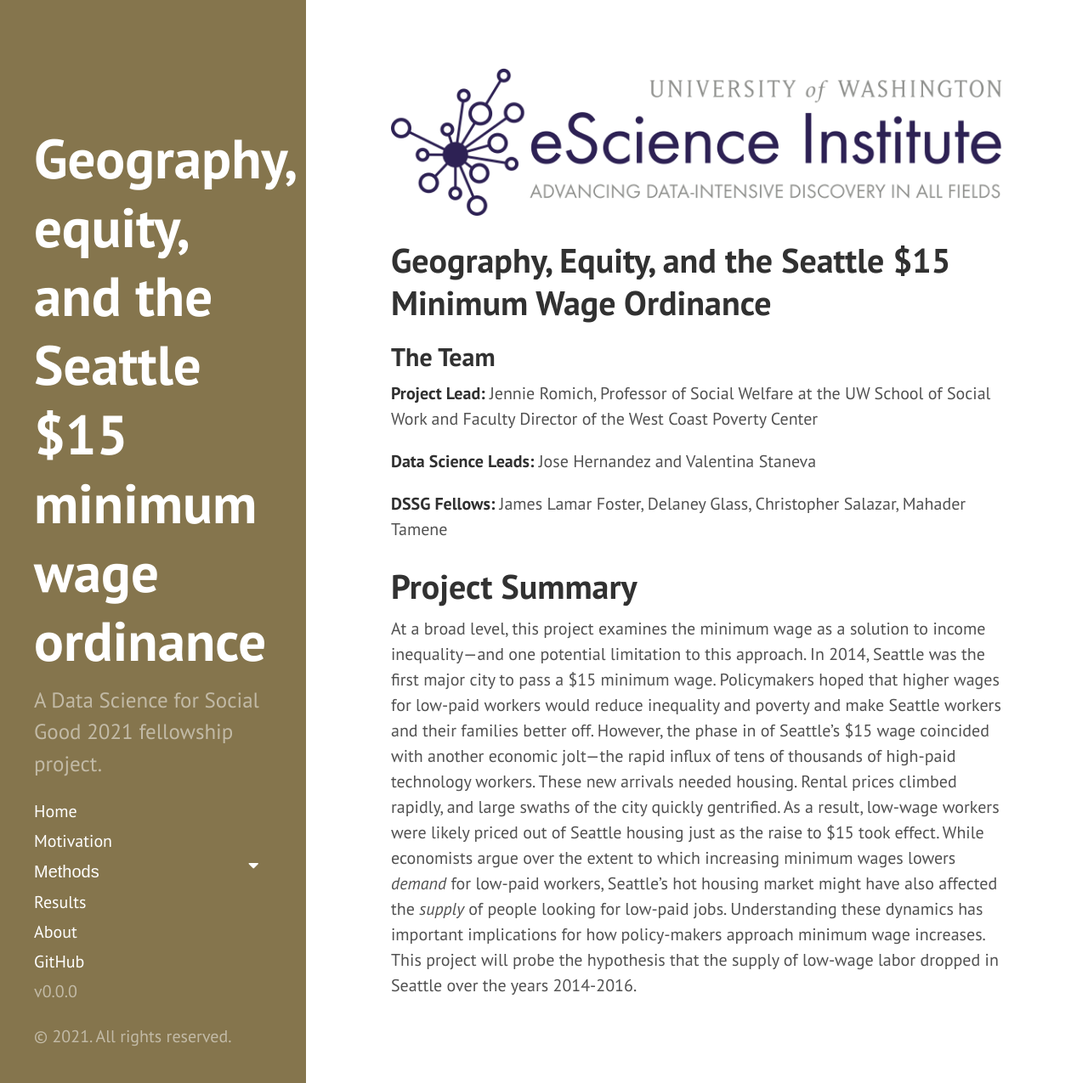
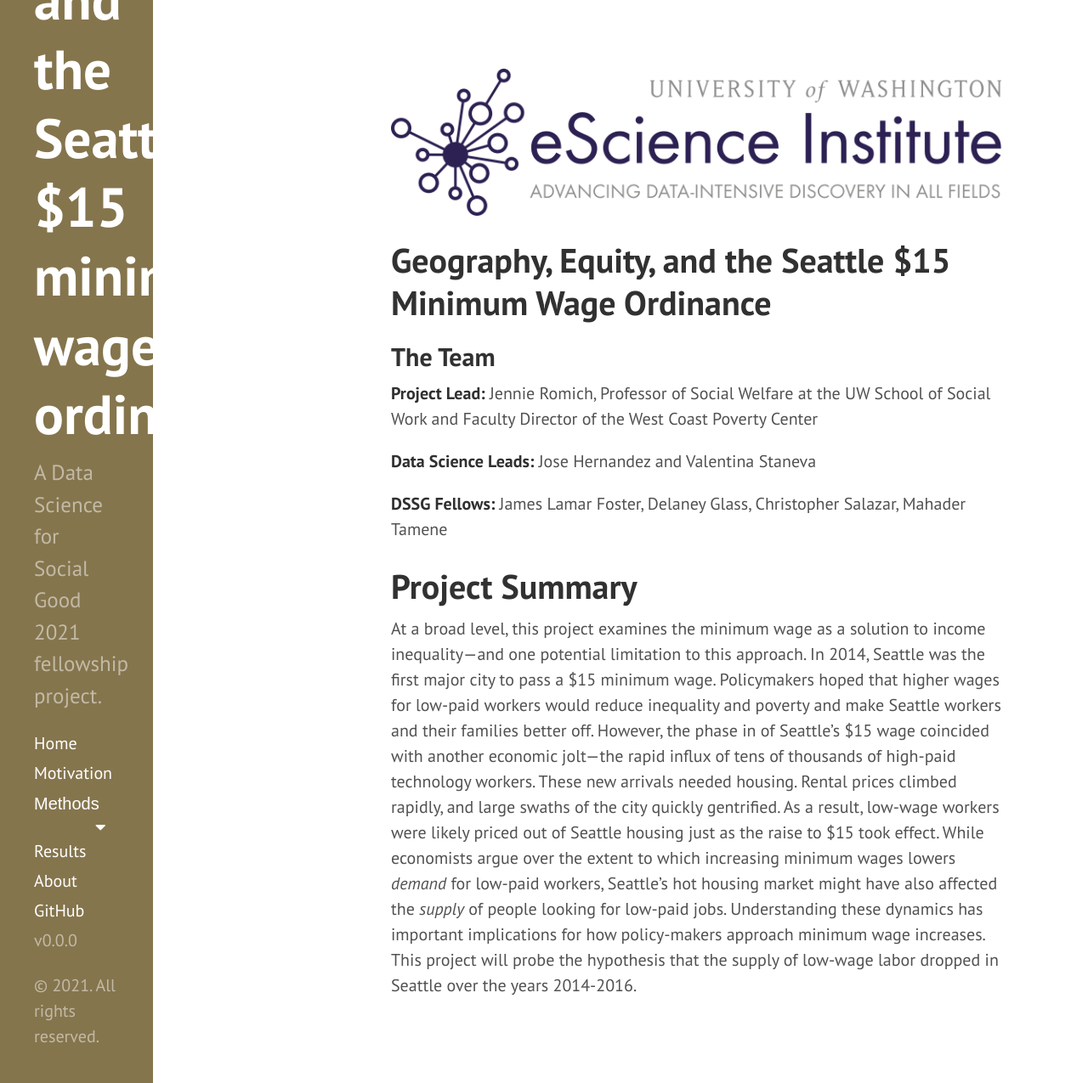
Before and after one commit to uwescience/MinWA, a Jekyll site: the page built from index.md, in a window 1280 px wide and 1275 px high. Shown: the whole window at 85% size. Built offline with Jekyll 4.4.1, drawn with Linux system fonts in a browser that asks for light colours; the list of posts is cut into pages by our own code.

Commit message:
halfed rem

```diff
--- a/public/css/hyde.css
+++ b/public/css/hyde.css
@@ -55,7 +55,7 @@
 
 .sidebar {
   text-align: center;
-  padding: 1rem 1rem;
+  padding: 2rem 1rem;
   color: rgba(255,255,255,.5);
   background-color: #85754d;
 
@@ -66,7 +66,7 @@
     top: 0;
     left: 0;
     bottom: 0;
-    width: 18rem;
+    width: 9rem;
     text-align: left;
   }
 }
```
